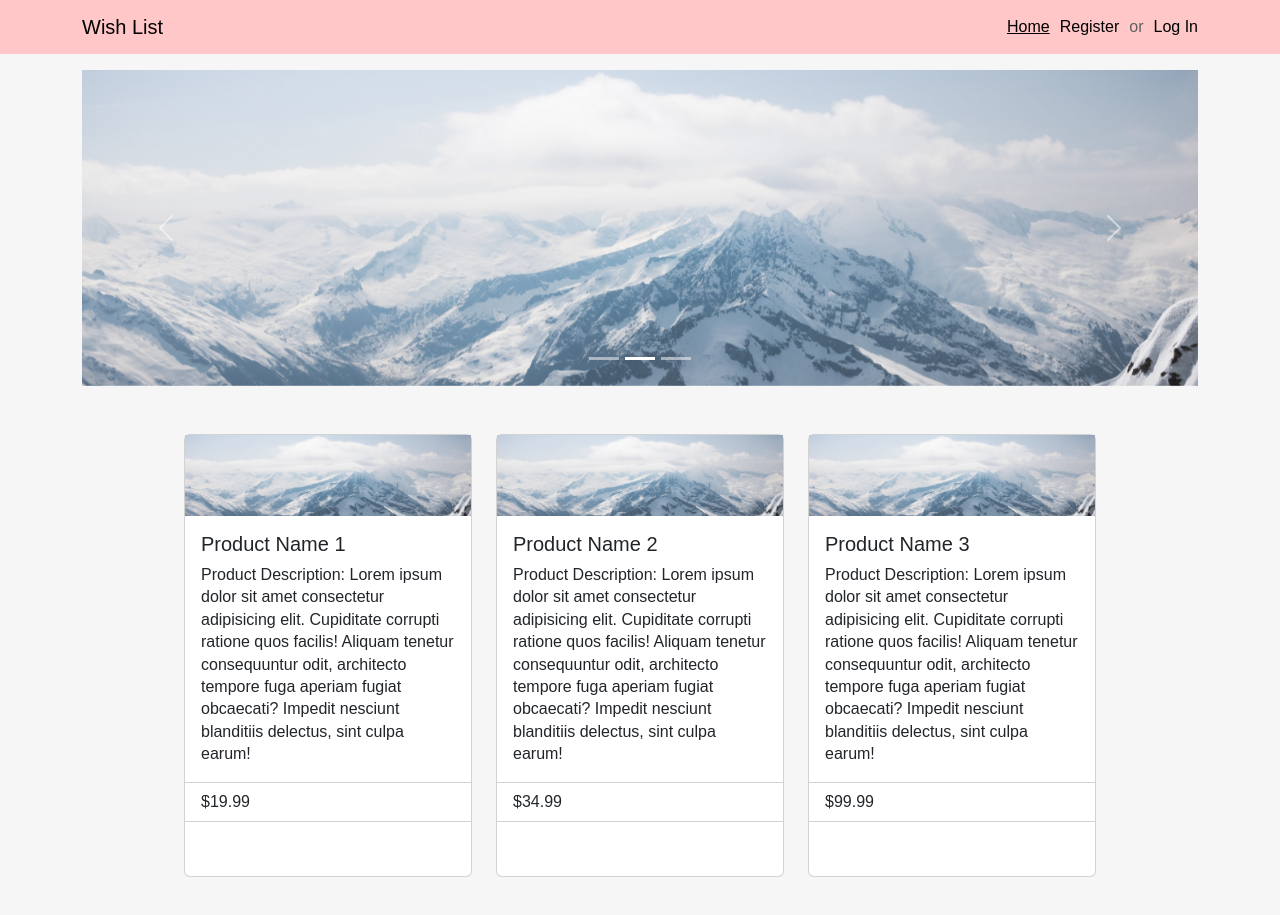
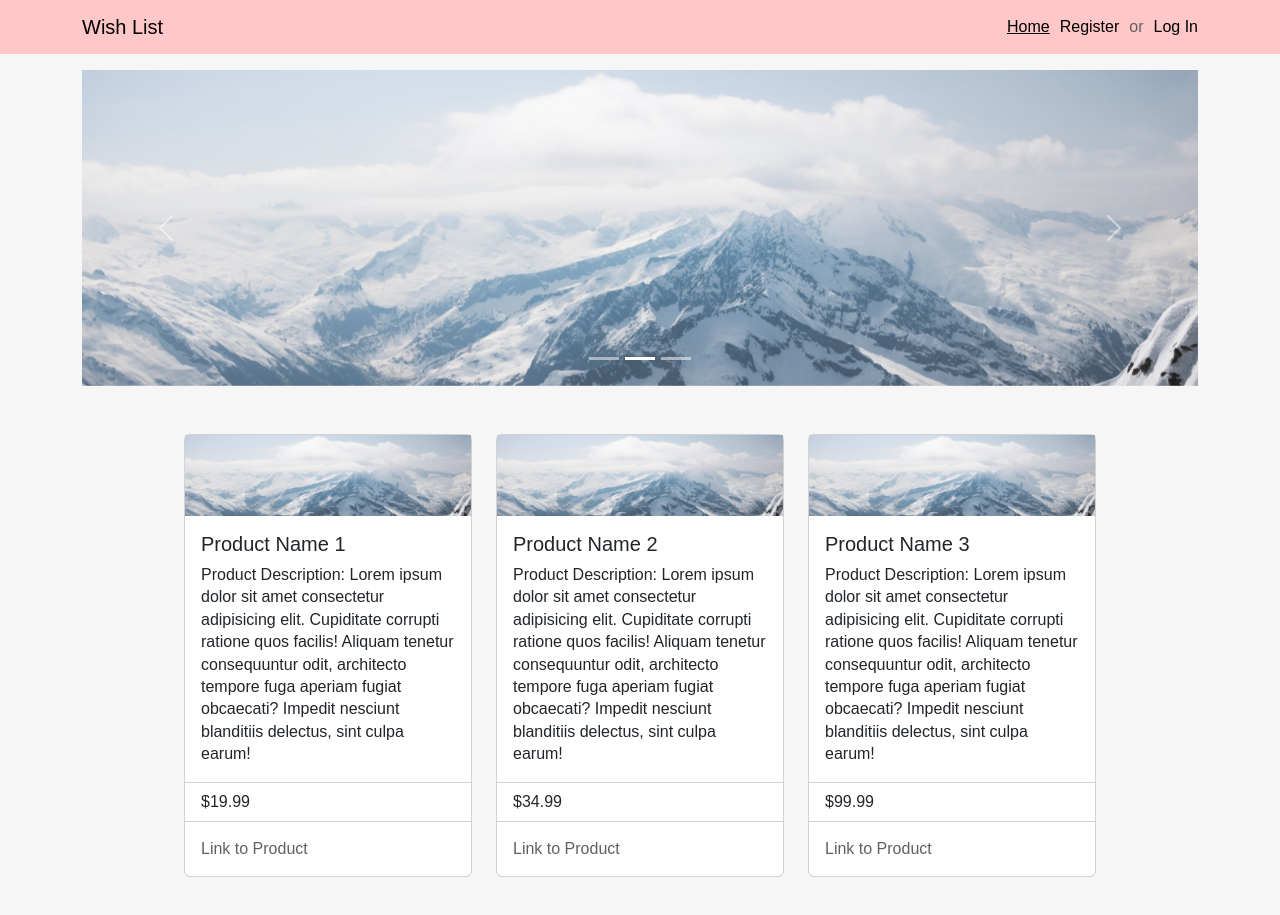
Before and after one commit to HunterMuratore/Yokai, a React (Vite) app in the folder client/: page / in a window 1280 px wide. Shown: the top 915 px of the page. Built offline with nearby package versions, Linux system fonts and the light colour scheme; no server answers.

Commit message:
link color

```diff
--- a/client/src/index.scss
+++ b/client/src/index.scss
@@ -32,7 +32,7 @@ main {
 
 a {
   text-decoration: none;
-  color: white;
+  color: $theme-text;
 }
 
 .my-btn {
```
